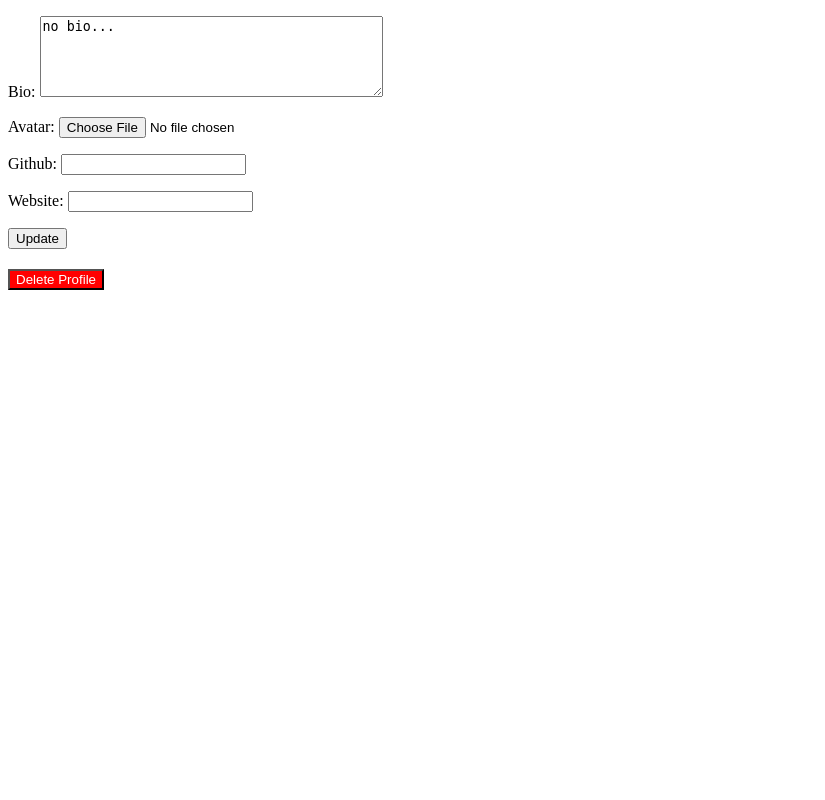
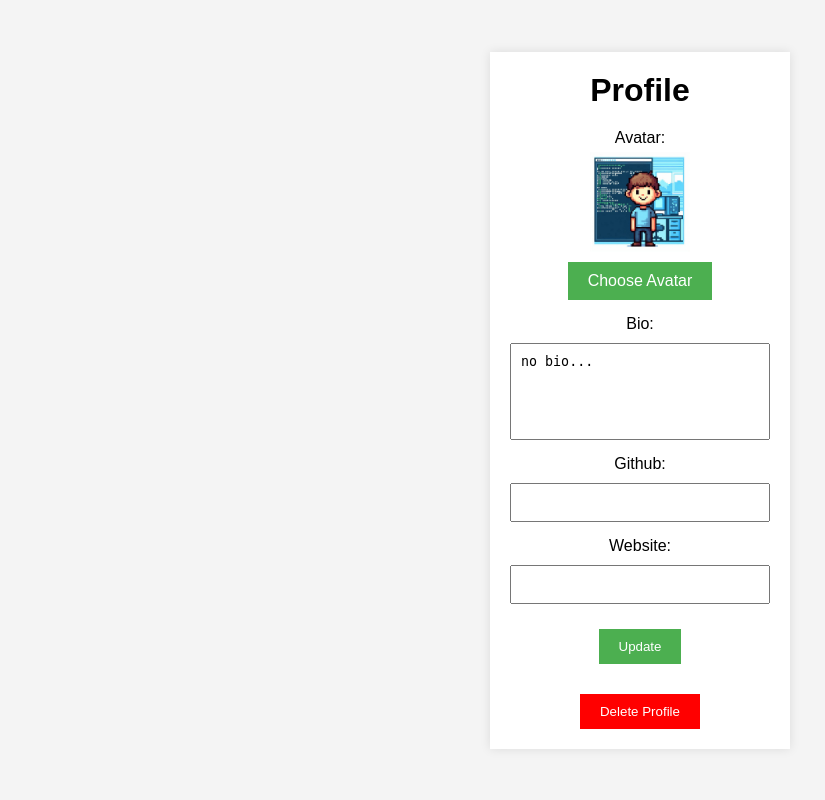
Before and after one commit to Nikoloff10/DevSocialPlatformProject, a Django app: page /profile in a window 1280 px wide. Shown: the whole page, without its empty margins (0-825 px from the left). Run offline with Django 5.2, Linux system fonts and the light colour scheme; the visitor is signed in with stand-in values (Sample User, id 1).

Commit message:
Styled authenticating system

```diff
--- a/devsearchey/forms.py
+++ b/devsearchey/forms.py
@@ -9,7 +9,7 @@ class UserRegistrationForm(forms.ModelForm):
     confirm_password = forms.CharField(widget=forms.PasswordInput())
     class Meta:
         model = User
-        fields = ['username', 'email', 'password']
+        fields = ['username','first_name', 'last_name', 'email', 'password']
         widgets = {
 
             'password': forms.PasswordInput()
@@ -17,6 +17,8 @@ class UserRegistrationForm(forms.ModelForm):
 
         placeholders = {
             'username': 'Username',
+            'first_name': 'First Name',
+            'last_name': 'Last Name',
             'email': 'Email',
             'password': 'Password',
             'confirm_password': 'Confirm Password'
@@ -46,20 +48,26 @@ class UserLoginForm(forms.Form):
 
 
 
+
+
 class ProfileForm(forms.ModelForm):
     class Meta:
         model = Profile
         fields = ['bio', 'avatar', 'github', 'website']
         widgets = {
-            'bio': forms.Textarea(attrs={'rows': 5}),
-            'avatar': forms.FileInput(),
+            'bio': forms.Textarea(attrs={'rows': 5, 'placeholder': 'no bio...'}),
+            'avatar': forms.FileInput(attrs={'class': 'custom-file-input'}),
             'github': forms.TextInput(),
-            'website': forms.TextInput()
+            'website': forms.TextInput(),
         }
 
-        placeholders = {
-            'bio': 'Bio',
-            'avatar': 'Avatar',
-            'github': 'Github',
-            'website': 'Website'
-        }
+    def __init__(self, *args, **kwargs):
+        user = kwargs.pop('user', None)
+        super().__init__(*args, **kwargs)
+
+    placeholders = {
+        'bio': 'Bio',
+        'avatar': 'Avatar',
+        'github': 'Github',
+        'website': 'Website'
+    }
--- a/devsearchey/models.py
+++ b/devsearchey/models.py
@@ -4,8 +4,7 @@ from django.db import models
 class Profile(models.Model):
     user = models.OneToOneField(settings.AUTH_USER_MODEL, on_delete=models.CASCADE)
     bio = models.TextField(default='no bio...')
-    avatar = models.ImageField(default='default.jpg', upload_to='avatars/')
-    email = models.EmailField(unique=True)
+    avatar = models.ImageField(default='avatars/default.jpg', upload_to='avatars/')
     github = models.URLField(blank=True)
     website = models.URLField(blank=True)
 
--- a/devsearchey/views.py
+++ b/devsearchey/views.py
@@ -39,17 +39,23 @@ def logout_view(request):
     return redirect('home')
 
 
+
+
+
+
 def profile_view(request):
     if request.method == 'POST':
         if 'delete_profile' in request.POST:
-            user = request.user
-            user.profile.delete()
-            user.delete()
+            request.user.profile.delete()
+            request.user.delete()
             return redirect('home')
-        form = ProfileForm(request.POST, request.FILES, instance=request.user.profile)
-        if form.is_valid():
-            form.save()
-            return redirect('home')
+        else:
+            form = ProfileForm(request.POST, request.FILES, instance=request.user.profile)
+            if form.is_valid():
+                form.save()
+                return redirect('home')
     else:
         form = ProfileForm(instance=request.user.profile)
-    return render(request, 'profile.html', {'form': form})
+
+    avatar_url = form.instance.avatar.url if form.instance.avatar else '/media/avatars/default.jpg'
+    return render(request, 'profile.html', {'form': form, 'avatar_url': avatar_url})
--- /dev/null
+++ b/static/profile/styles.css
@@ -0,0 +1,108 @@
+* {
+    margin: 0;
+    padding: 0;
+    box-sizing: border-box;
+}
+
+body {
+    font-family: Arial, sans-serif;
+    background-color: #f4f4f4;
+    margin: 0;
+    padding: 0;
+    display: flex;
+    flex-direction: column;
+    justify-content: center;
+    align-items: center;
+    height: 100vh;
+}
+
+.container {
+    width: 100%;
+    max-width: 300px;
+    background-color: #fff;
+    box-shadow: 0 0 10px rgba(0, 0, 0, 0.1);
+    padding: 20px;
+    text-align: center;
+}
+
+h1 {
+    margin-bottom: 20px;
+}
+
+form {
+    display: flex;
+    flex-direction: column;
+    align-items: center;
+    justify-content: center;
+    width: 100%;
+}
+
+.form-group {
+    display: flex;
+    flex-direction: column;
+    width: 100%;
+    margin-bottom: 10px;
+    align-items: center;
+
+}
+
+label {
+    margin-bottom: 5px;
+
+}
+
+
+
+input[type="text"], input[type="email"], input[type="password"], textarea {
+    width: 100%;
+    padding: 10px;
+    margin: 5px 0;
+    box-sizing: border-box;
+}
+
+input[type="file"] {
+    display: none;
+}
+
+.custom-file-upload {
+    display: inline-block;
+    padding: 10px 20px;
+    cursor: pointer;
+    background-color: #4CAF50;
+    color: white;
+    margin-bottom: 5px;
+}
+
+button {
+    padding: 10px 20px;
+    border: none;
+    cursor: pointer;
+    margin-top: 10px;
+}
+
+button[type="submit"] {
+    background-color: #4CAF50;
+    color: white;
+}
+
+button[name="delete_profile"] {
+    background-color: red;
+    color: white;
+}
+
+textarea {
+    resize: none;
+}
+
+input[type="file"] {
+    display: none;
+}
+
+.custom-file-upload {
+    display: inline-block;
+    padding: 10px 20px;
+    cursor: pointer;
+    background-color: #4CAF50;
+    color: white;
+    margin-bottom: 5px;
+}
--- a/templates/profile.html
+++ b/templates/profile.html
@@ -1,3 +1,50 @@
+{#{% load static %}#}
+{#<!doctype html>#}
+{#<html lang="en">#}
+{#<head>#}
+{#    <meta charset="UTF-8">#}
+{#    <meta name="viewport"#}
+{#          content="width=device-width, user-scalable=no, initial-scale=1.0, maximum-scale=1.0, minimum-scale=1.0">#}
+{#    <meta http-equiv="X-UA-Compatible" content="ie=edge">#}
+{#    <title>Profile</title>#}
+{#    <link rel="stylesheet" type="text/css" href="{% static 'profile/styles.css' %}">#}
+{#</head>#}
+{#<body>#}
+{#<div class="container">#}
+{#    <h1>Profile</h1>#}
+{#    <form action="/profile" method="post" enctype="multipart/form-data">#}
+{#        {% csrf_token %}#}
+{#        <div class="form-group">#}
+{#            {{ form.avatar.label_tag }}#}
+{#            <img src="{{ avatar_url }}" alt="Avatar Preview" style="width: 100px; height: 100px; margin-bottom: 10px;"/>#}
+{#            <label for="id_avatar" class="custom-file-upload">Choose Avatar</label>#}
+{#            {{ form.avatar }}#}
+{#        </div>#}
+{#        {% for field in form %}#}
+{#            {% if field.name != 'avatar' %}#}
+{#                <div class="form-group">#}
+{#                    {{ field.label_tag }}#}
+{#                    {{ field }}#}
+{#                </div>#}
+{#            {% endif %}#}
+{#        {% endfor %}#}
+{#        <button type="submit">Update</button>#}
+{#    </form>#}
+{#    <form method="post" style="margin-top: 20px;" onsubmit="return confirmDeleteProfile();">#}
+{#        {% csrf_token %}#}
+{#        <button type="submit" name="delete_profile">Delete Profile</button>#}
+{#    </form>#}
+{#</div>#}
+{##}
+{#<script>#}
+{#    function confirmDeleteProfile() {#}
+{#        return confirm("Are you sure you want to delete your profile?");#}
+{#    }#}
+{#</script>#}
+{#</body>#}
+{#</html>#}
+
+{% load static %}
 <!doctype html>
 <html lang="en">
 <head>
@@ -6,21 +53,46 @@
           content="width=device-width, user-scalable=no, initial-scale=1.0, maximum-scale=1.0, minimum-scale=1.0">
     <meta http-equiv="X-UA-Compatible" content="ie=edge">
     <title>Profile</title>
+    <link rel="stylesheet" type="text/css" href="{% static 'profile/styles.css' %}">
+</head>
 <body>
-<form action="/profile" method="post">
+<div class="container">
+    <h1>Profile</h1>
+    <form action="/profile" method="post" enctype="multipart/form-data">
         {% csrf_token %}
-    {{ form.as_p }}
+        <div class="form-group">
+            {{ form.avatar.label_tag }}
+            <img id="avatarPreview" src="{{ avatar_url }}" alt="Avatar Preview" style="width: 100px; height: 100px; margin-bottom: 10px;"/>
+            <label for="id_avatar" class="custom-file-upload">Choose Avatar</label>
+            {{ form.avatar }}
+        </div>
+        {% for field in form %}
+            {% if field.name != 'avatar' %}
+                <div class="form-group">
+                    {{ field.label_tag }}
+                    {{ field }}
+                </div>
+            {% endif %}
+        {% endfor %}
         <button type="submit">Update</button>
     </form>
     <form method="post" style="margin-top: 20px;" onsubmit="return confirmDeleteProfile();">
         {% csrf_token %}
-    <button type="submit" name="delete_profile" style="background-color: red; color: white;">Delete Profile</button>
+        <button type="submit" name="delete_profile">Delete Profile</button>
     </form>
+</div>
 
 <script>
     function confirmDeleteProfile() {
         return confirm("Are you sure you want to delete your profile?");
     }
+
+    document.getElementById('id_avatar').addEventListener('change', function(event) {
+        const [file] = event.target.files;
+        if (file) {
+            document.getElementById('avatarPreview').src = URL.createObjectURL(file);
+        }
+    });
 </script>
 </body>
 </html>
```
Also changed, not shown: static/home/styles.css (added, +103 -0 lines), static/login/styles.css (added, +90 -0 lines), static/register/styles.css (added, +63 -0 lines), templates/home.html (+18 -9 lines), templates/login.html (+25 -3 lines), templates/register.html (+27 -2 lines), devsearchey/migrations/0006_remove_profile_email_alter_profile_avatar.py (added), media/avatars/default.jpg (added), media/avatars/dog.jpg (added), media/avatars/download.jpeg (added). Lines whose indentation alone changed are shown as unchanged.
